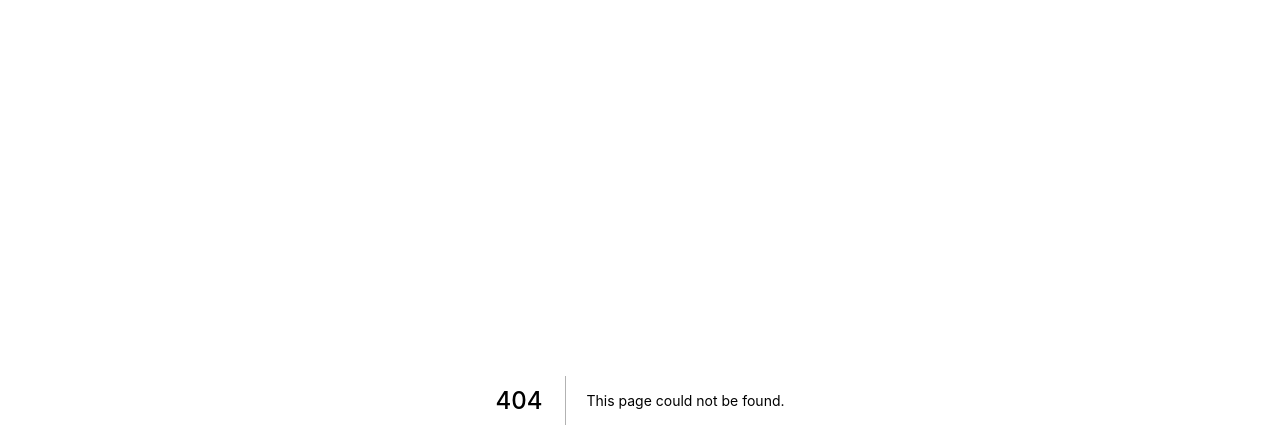
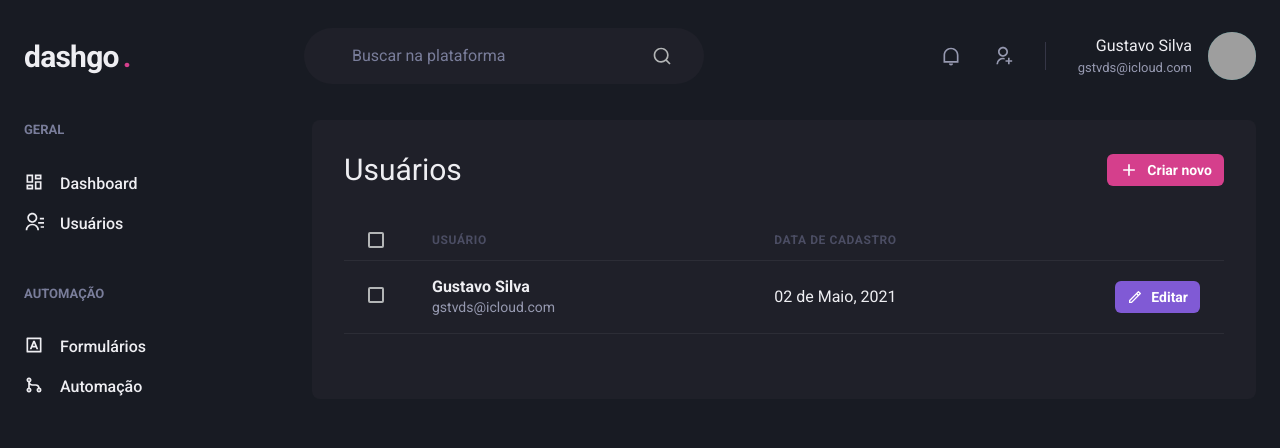
Before and after one commit to gstvds/dashgo, a Next.js app: page /users in a window 1280 px wide. Before the commit this address had no page. Shown: the top 448 px of the page. Built offline with nearby package versions, Linux system fonts and the light colour scheme; grey boxes are pictures that could not be loaded.

Commit message:
feat: Adds UserList page

```diff
--- /dev/null
+++ b/src/pages/users/index.tsx
@@ -0,0 +1,85 @@
+import { Box, Button, Checkbox, Flex, Heading, Icon, Table, Tbody, Td, Text, Th, Thead, Tr } from '@chakra-ui/react';
+import { RiAddLine, RiPencilLine } from 'react-icons/ri';
+import { Header } from '../../components/Header';
+import { Sidebar } from '../../components/Sidebar';
+
+export default function UserList() {
+  return (
+    <Box>
+      <Header />
+
+      <Flex
+        w="100%"
+        my="6"
+        maxWidth={1480}
+        mx="auto"
+        px="6"
+      >
+        <Sidebar />
+
+        <Box
+          flex="1"
+          borderRadius={8}
+          bg="gray.800"
+          p="8"
+        >
+          <Flex
+            mb="8"
+            justify="space-between"
+            align="center"
+          >
+            <Heading size="lg" fontWeight="normal">Usuários</Heading>
+
+            <Button
+              as="a"
+              size="sm"
+              fontSize="sm"
+              colorScheme="pink"
+              leftIcon={<Icon as={RiAddLine} fontSize="20" />}
+            >
+              Criar novo
+            </Button>
+          </Flex>
+
+          <Table colorScheme="whiteAlpha">
+            <Thead>
+              <Tr>
+                <Th px="6" color="gray.300" w="8">
+                  <Checkbox colorScheme="pink" />
+                </Th>
+                <Th>Usuário</Th>
+                <Th>Data de cadastro</Th>
+                <Th w="8"></Th>
+              </Tr>
+            </Thead>
+            <Tbody>
+              <Tr>
+                <Td px="6">
+                  <Checkbox colorScheme="pink" />
+                </Td>
+                <Td>
+                  <Box>
+                    <Text fontWeight="bold">Gustavo Silva</Text>
+                    <Text fontSize="sm" color="gray.300">gstvds@icloud.com</Text>
+                  </Box>
+                </Td>
+                <Td>02 de Maio, 2021</Td>
+                <Td>
+                  <Button
+                    as="a"
+                    size="sm"
+                    fontSize="sm"
+                    colorScheme="purple"
+                    leftIcon={<Icon as={RiPencilLine} fontSize="16" />}
+                  >
+                    Editar
+                  </Button>
+                </Td>
+              </Tr>
+            </Tbody>
+          </Table>
+        </Box>
+      </Flex>
+    </Box>
+  );
+}
```
